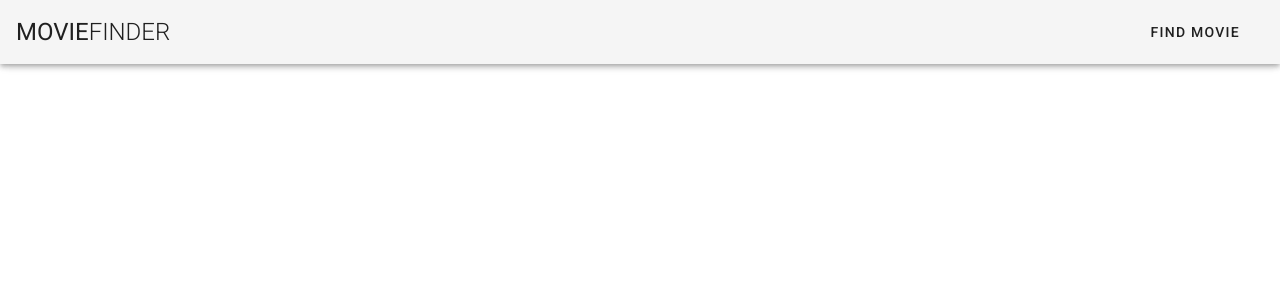
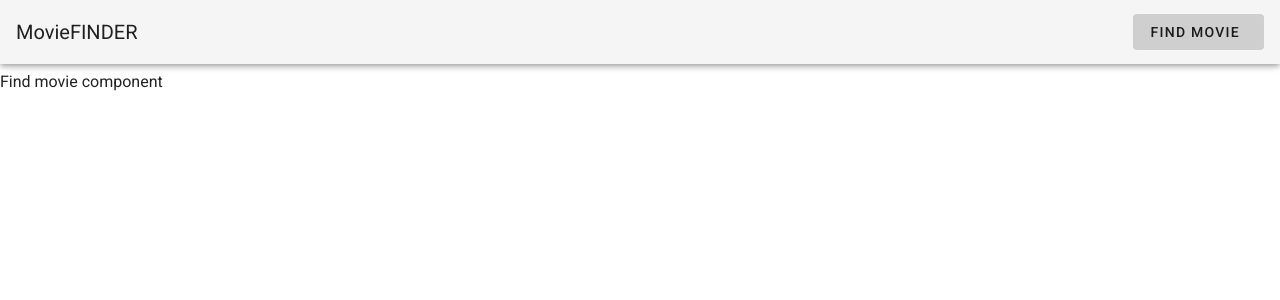
Before and after one commit to mountinman/simple-movie-finder, a Vue app: page /find-movie in a window 1280 px wide. Shown: the top 300 px of the page. Built offline with nearby package versions, Linux system fonts and the light colour scheme.

Commit message:
find movie component added

```diff
--- a/src/App.vue
+++ b/src/App.vue
@@ -1,12 +1,14 @@
 <template>
   <v-app>
     <v-app-bar app>
-      <v-toolbar-title class="headline text-uppercase">
-        <span>Movie</span>
-        <span class="font-weight-light">FINDER</span>
+
+      <v-toolbar-title>
+        <router-link to="/" tag="span" style="cursor: pointer">MovieFINDER</router-link>
       </v-toolbar-title>
       <v-spacer></v-spacer>
-      <v-btn text>
+      <v-btn
+      to="/find-movie"
+      text>
         <span class="mr-2">FIND MOVIE</span>
       </v-btn>
     </v-app-bar>
@@ -19,7 +21,9 @@
 <script>
 export default {
   data() {
-    return {};
+    return {
+      sideNav: true
+    };
   }
 };
 </script>
--- /dev/null
+++ b/src/components/FindMovie.vue
@@ -0,0 +1,13 @@
+<template>
+  <p>Find movie component</p>
+</template>
+
+<script>
+export default {
+
+}
+</script>
+
+<style>
+
+</style>
--- a/src/router/index.js
+++ b/src/router/index.js
@@ -1,6 +1,7 @@
 import Vue from "vue";
 import Router from "vue-router";
 import Home from '@/components/Home';
+import FindMovie from '@/components/FindMovie';
 
 
 Vue.use(Router);
@@ -12,6 +13,11 @@ export default new Router({
       name: "Home",
       component: Home
     },
+    {
+      path: "/find-movie",
+      name: "FindMovie",
+      component: FindMovie
+    }
   ],
   mode: 'history'
 });
--- /dev/null
+++ b/src/scss/_variables.scss
@@ -0,0 +1 @@
+$primary-color:red;
```
